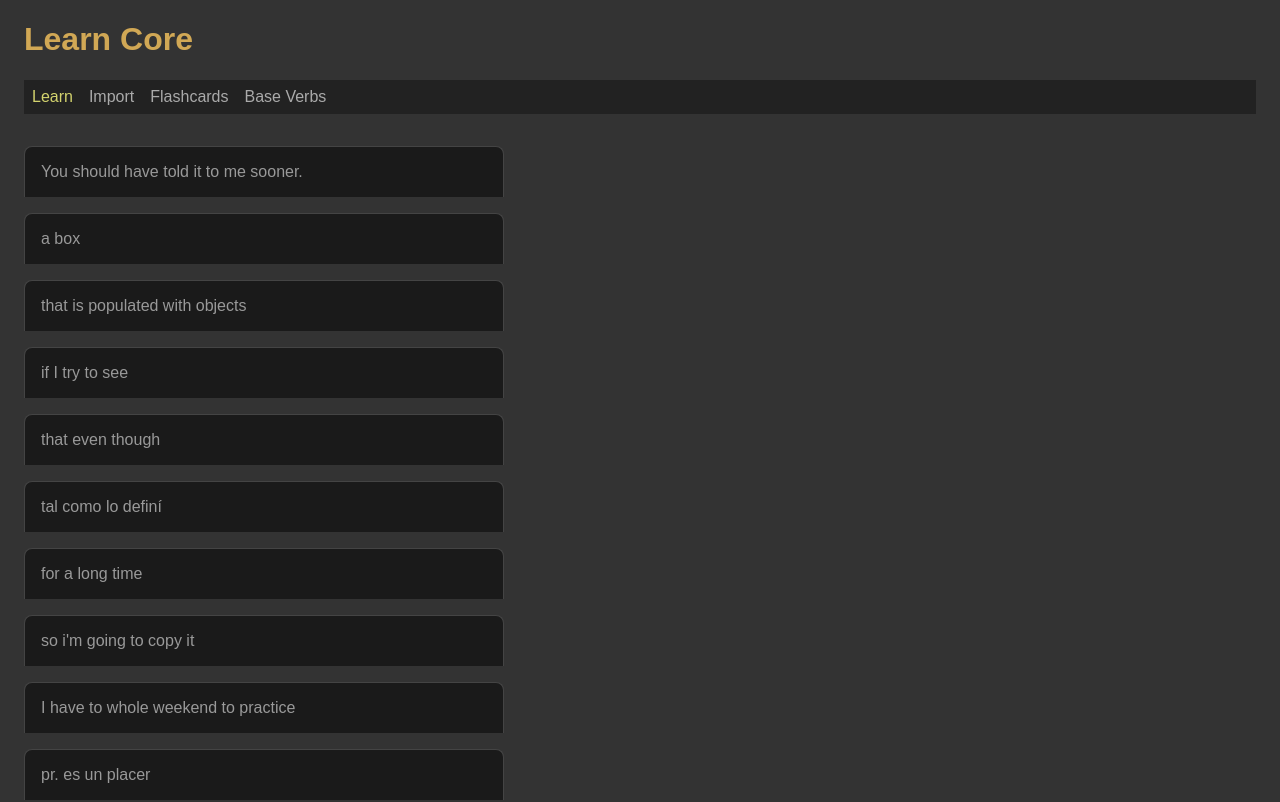
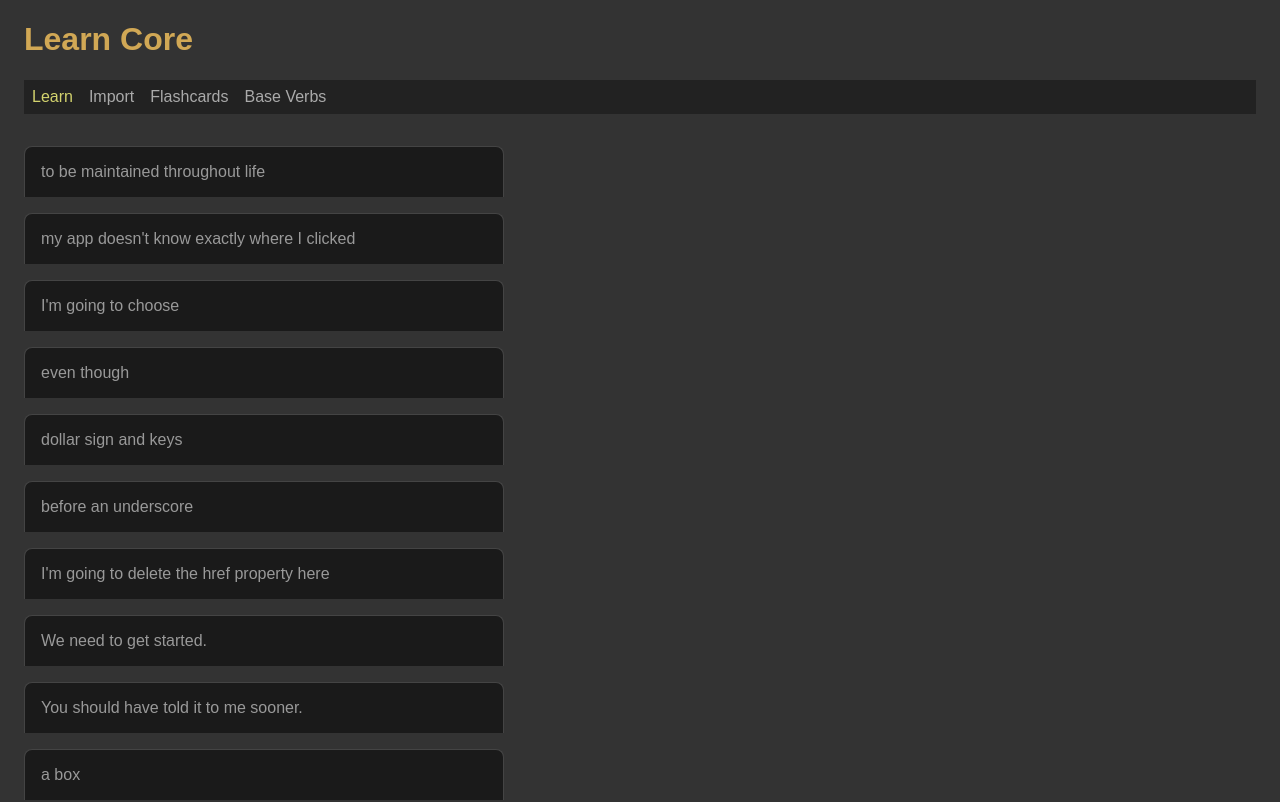
Before and after one commit to edwardtanguay/learncore, a React (Vite) app: page /learn in a window 1280 px wide. Shown: the top 802 px of the page. Built offline with nearby package versions, Linux system fonts and the light colour scheme; data requests are answered from the project's data file.

Commit message:
new cards

```diff
--- a/src/data/db.json
+++ b/src/data/db.json
@@ -521,6 +521,78 @@
       "rank": 2.5,
       "whenCreated": "2023-02-25 12:49:47",
       "id": 61
+    },
+    {
+      "category": "spanish",
+      "subcategory": "",
+      "front": "We need to get started.",
+      "back": "Tenemos que arrancar.",
+      "rank": 2.5,
+      "whenCreated": "2023-02-25 13:14:18",
+      "id": 62
+    },
+    {
+      "category": "spanish",
+      "subcategory": "",
+      "front": "I'm going to delete the href property here",
+      "back": "voy a borrar acá la propiedad href [ACH-ay-ref]",
+      "rank": 2.5,
+      "whenCreated": "2023-02-25 13:17:27",
+      "id": 63
+    },
+    {
+      "category": "spanish",
+      "subcategory": "",
+      "front": "before an underscore",
+      "back": "antes un guión bajo [ggee-OHN BAH-/ch/oh, hard g]",
+      "rank": 2.5,
+      "whenCreated": "2023-02-25 13:25:55",
+      "id": 64
+    },
+    {
+      "category": "spanish",
+      "subcategory": "",
+      "front": "dollar sign and keys",
+      "back": "signo de dólar y llaves [SEEG-noh]",
+      "rank": 2.5,
+      "whenCreated": "2023-02-25 13:27:59",
+      "id": 65
+    },
+    {
+      "category": "spanish",
+      "subcategory": "",
+      "front": "even though",
+      "back": "a pesar de que",
+      "rank": 2.5,
+      "whenCreated": "2023-02-25 13:58:54",
+      "id": 66
+    },
+    {
+      "category": "spanish",
+      "subcategory": "",
+      "front": "I'm going to choose",
+      "back": "voy a escoger",
+      "rank": 2.5,
+      "whenCreated": "2023-02-25 13:59:26",
+      "id": 67
+    },
+    {
+      "category": "spanish",
+      "subcategory": "",
+      "front": "my app doesn't know exactly where I clicked",
+      "back": "mi aplicación no sabe exactamente dónde hice clic",
+      "rank": 2.5,
+      "whenCreated": "2023-02-25 14:00:47",
+      "id": 68
+    },
+    {
+      "category": "spanish",
+      "subcategory": "",
+      "front": "to be maintained throughout life",
+      "back": "que se mantenga a lo largo de la vida",
+      "rank": 2.5,
+      "whenCreated": "2023-02-25 14:02:36",
+      "id": 69
     }
   ]
 }
--- a/src/data/verbDefinitions.ts
+++ b/src/data/verbDefinitions.ts
@@ -1,7 +1,8 @@
 const verbDefinitions = `
+
 decir: dic-, 1digo, 4-, 5-; -; dij-, 1dije, 3dijo // dir-; dir-; dig- // diciendo; dicho
 
-ser: 1soy, 2eres, 3es, 4somos, 5sois, 6son; 1era, 2eras, 3era, 4éramos, 5erais, 6eran; 1fui, 2fuiste, 3fue, 4fuimos, 5fuisteis, 6fueron // -; -; - // -; -
+ser: 1soy, 2eres, 3es, 4somos, 5sois, 6son; 1era, 2eras, 3era, 4éramos, 5erais, 6eran; 1fui, 2fuiste, 3fue, 4fuimos, 5fuisteis, 6fueron // -; -; se- // -; -
 estar: 1estoy, 2estás, 3está, 6están; -; 1estuve, 2estuviste, 3estuvo, 4estuvimos; 5estuvisteis, 6estuvieron // -; -; 1esté, 2estés, 3esté, 6estén // -; -
 ir: 1voy, 2vas, 3va, 4vamos, 5vais, 6va; 1iba, 2ibas, 3iba, 4íbamos, 5ibais, 6iban; 1fui, 2fuiste, 3fue, 4fuimos, 5fuisteis, 6fueron // -; -; vay- // yendo; -
 haber: 1he, 2has, 3ha, 4hemos, 6han; -; hub-, 1hube, 3hubo // hubr-; hubr-; hay // -; -
@@ -55,6 +56,7 @@ definir
 arrancar: -; -; 1arranqué // -; -; arranqu- // -; -
 desplegar: desplieg-, 4-, 5-; -; 1desplegué // -; -; despliegu- // -; -
 mostrar: muestr-, 4-, 5-; -; - // -; -; muestr- // -; -
+buscar: -; -; 1busqué // -; -; busque- // -; -
 
 // AR: o-to-ue
 recordar: recuerd-,4-,5- ; - ; - // - ; - ; recuerd-,4-,5- // - ; -
```
